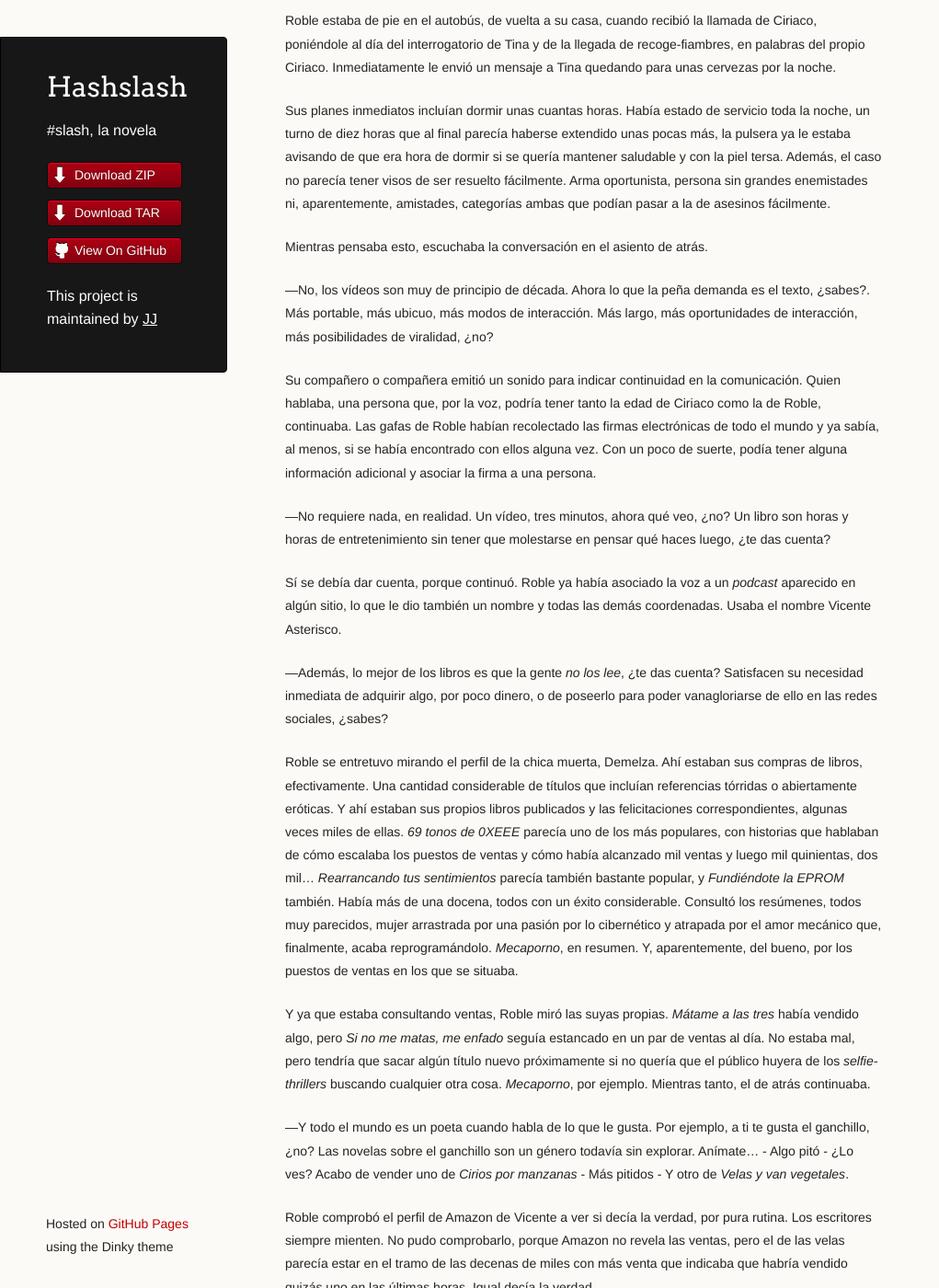
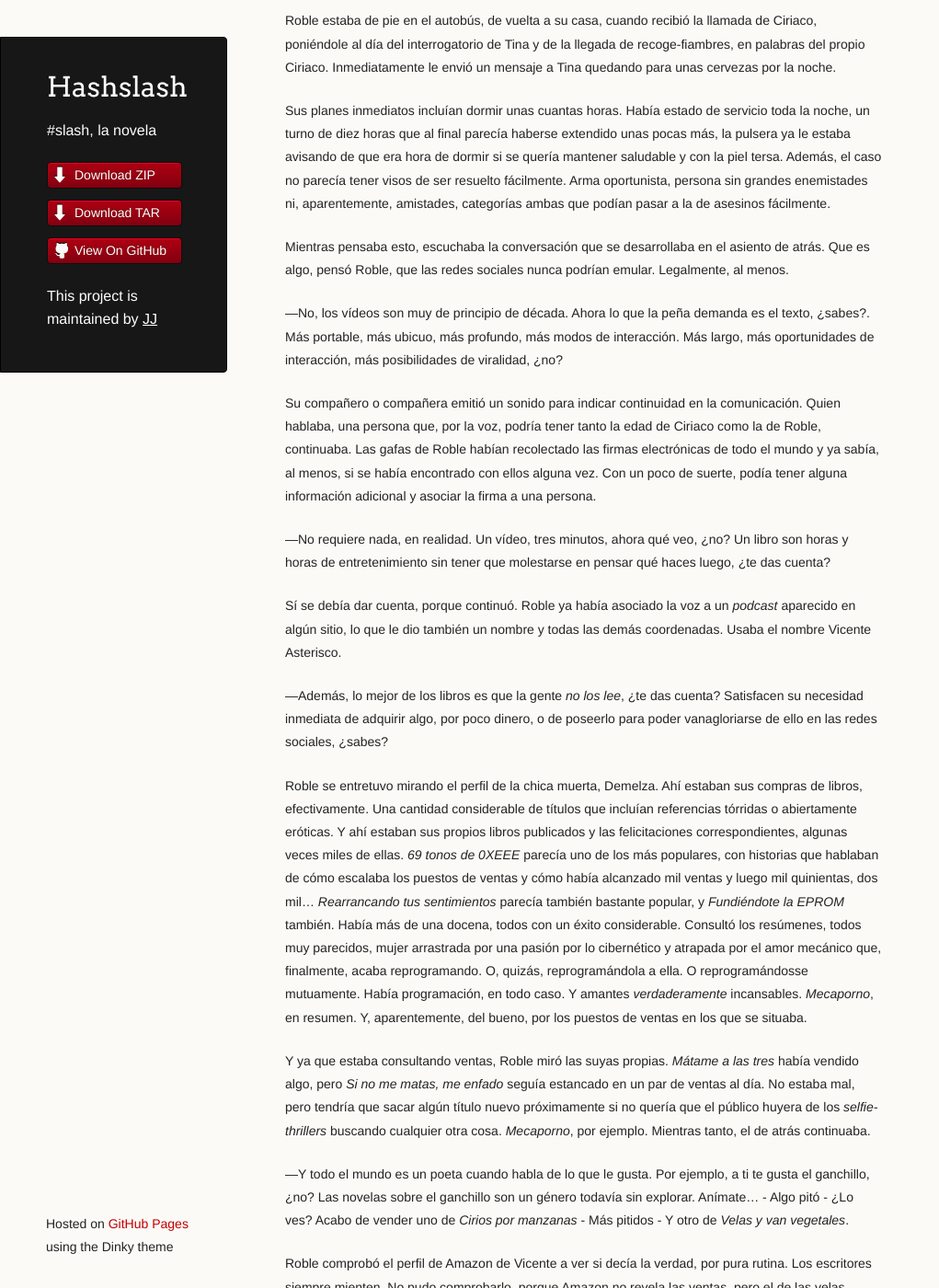
Before and after one commit to JJ/HashSlash, a Jekyll site: the page built from texto/HashSlash-libro-1.md, in a window 1280 px wide and 1400 px high, scrolled down 15527 px. Shown: the whole window at 92% size, without its empty margins (0-1021 px from the left). Built offline with Jekyll 4.4.1, drawn with Linux system fonts in a browser that asks for light colours; some of the changed text lies outside the part shown.

Commit message:
Sync texto/HashSlash-libro-1.md from master to gh-pages

```diff
--- a/texto/HashSlash-libro-1.md
+++ b/texto/HashSlash-libro-1.md
@@ -820,11 +820,13 @@ persona sin grandes enemistades ni, aparentemente, amistades,
 categorías
 ambas que podían pasar a la de asesinos fácilmente.
 
-Mientras pensaba esto, escuchaba la conversación en el asiento de
-atrás.
+Mientras pensaba esto, escuchaba la conversación que se desarrollaba en el asiento de
+atrás. Que es algo, pensó Roble, que las redes sociales nunca podrían
+emular. Legalmente, al menos.
 
 —No, los vídeos son muy de principio de década. Ahora lo que la peña
-demanda es el texto, ¿sabes?. Más portable, más ubicuo, más modos de
+demanda es el texto, ¿sabes?. Más portable, más ubicuo, más profundo,
+más modos de
 interacción. Más largo, más oportunidades de interacción, más
 posibilidades de viralidad, ¿no?
 
@@ -862,7 +864,9 @@ sentimientos* parecía también bastante popular, y *Fundiéndote la
 EPROM* también. Había más de una docena, todos con un éxito
 considerable. Consultó los resúmenes, todos muy parecidos, mujer
 arrastrada por una pasión por lo cibernético y atrapada por el amor
-mecánico que, finalmente, acaba reprogramándolo. *Mecaporno*, en
+mecánico que, finalmente, acaba reprogramando. O, quizás,
+reprogramándola a ella. O reprogramándosse mutuamente. Había
+programación, en todo caso. Y amantes *verdaderamente* incansables. *Mecaporno*, en
 resumen. Y, aparentemente, del bueno, por los puestos de ventas en los
 que se situaba.
 
@@ -1044,16 +1048,17 @@ Roble se moría por fotografiar pero que en esta ocasión no había
 estado suficientemente rápido como para hacerlo. Sus neuronas le
 estaban fallando, malditas.
 
-Pasaron al lado de las dos chicas diciéndole, de una forma un tanto
+Pasaron al lado de las dos chicas diciéndoles, de una forma un tanto
 automática, “Mi pésame“. Tina soltó una risita. Demelza la miró,
 poniendo inmediatamente los ojos en blanco.
 
-Al momento salieron la jueza y el secretario.
-
-—Esto está listo-, dijo el secretario. La jueza estaba blanca y además
-era Blanca, pensó Roble, una ocasión propicia para que un hipotético
-extranjero presente tradujera correctamente *is* dijera lo que dijera. Pero
-recuperó el color rápidamente, dejando al extranjero con el dilema de
+Al momento salieron de la habitación del crimen la jueza y el secretario.
+
+—Esto está listo-, dijo el secretario. La tez de la jueza estaba blanca y además
+era Blanco, pensó Roble, una ocasión propicia para que un hipotético
+extranjero presente tradujera incorrectamente *is* cualquier cosa que
+pretendiera decir, “está usted Blanco“ o “es usted blanca“. Pero
+recuperó el color rápidamente, dejando al hipotético extranjero con el dilema de
 decir “estar“ donde debería haber dicho “ser“ o al revés.
 
 —En cuanto que sepáis algo, me llamáis. Ciriaco, ¿no? - Ciriaco
```
